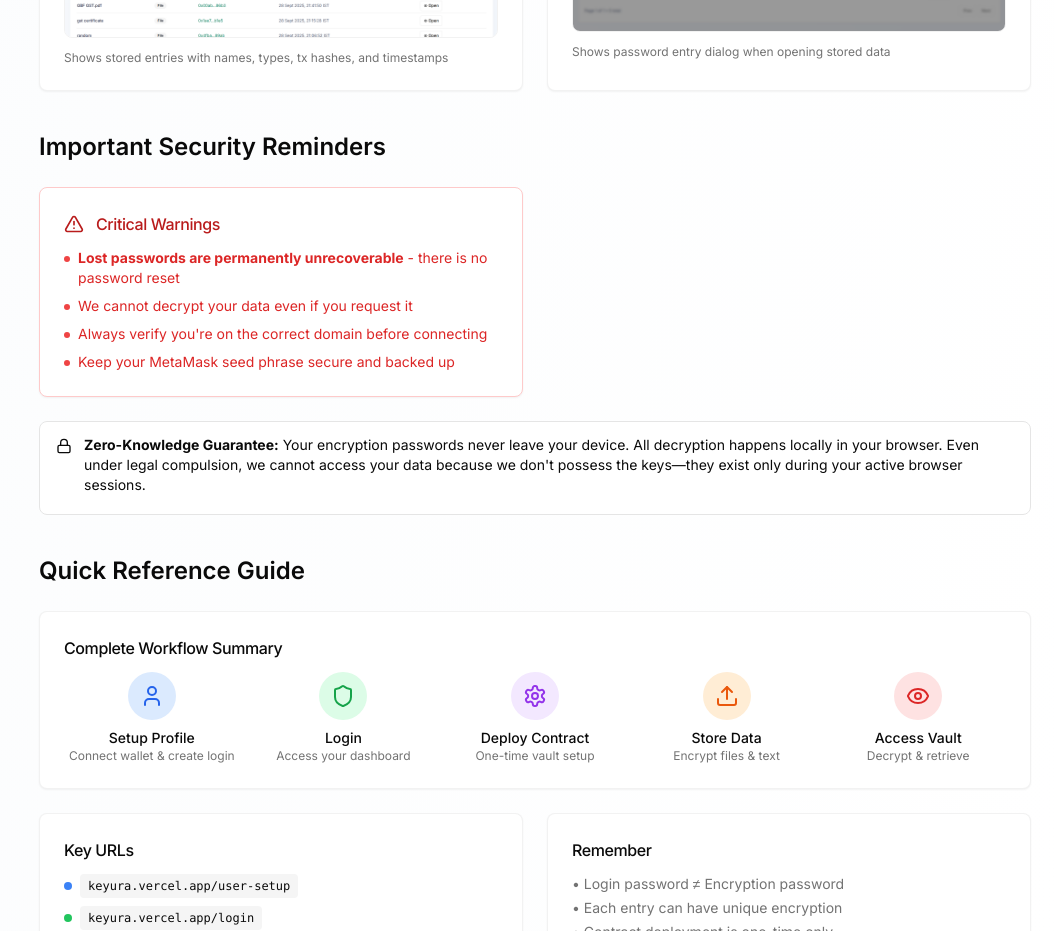
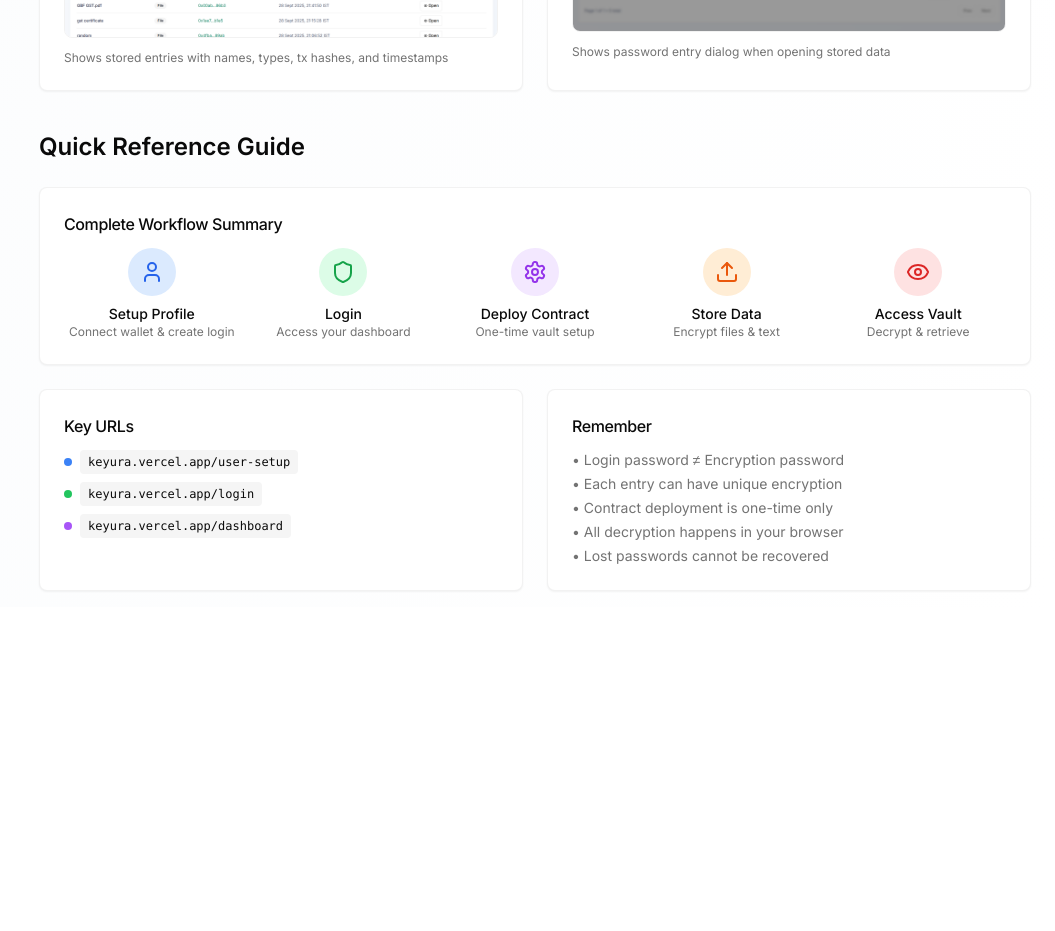
Before and after one commit to srivathsav004/keyura, a Next.js app: page /documentation in a window 1280 px wide. Shown: the part 9000-9931 px from the top of the page, without its empty margins (225-1280 px from the left). After the commit the page ends 9607 px from the top, so only its background shows below. Built offline with nearby package versions, Linux system fonts and the light colour scheme.

Commit message:
using keyura update

```diff
--- a/app/documentation/using-keyura.tsx
+++ b/app/documentation/using-keyura.tsx
@@ -763,55 +763,6 @@ export default function UsingKeyura() {
         </div>
       </div>
 
-      {/* Security Reminders */}
-      <div className="space-y-6">
-        <div className="space-y-4">
-          <h2 id="security-reminders" className="text-2xl font-semibold text-foreground">
-            Important Security Reminders
-          </h2>
-        </div>
-
-        <div className="grid gap-6 grid-cols-1 lg:grid-cols-2">
-          <Card className="border-red-200 dark:border-red-800">
-            <CardHeader className="pb-3">
-              <CardTitle className="text-base font-medium flex items-center gap-3 text-red-700 dark:text-red-400">
-                <AlertTriangle className="h-5 w-5" />
-                Critical Warnings
-              </CardTitle>
-            </CardHeader>
-            <CardContent className="pt-0">
-              <ul className="text-sm text-red-600 dark:text-red-400 space-y-2">
-                <li className="flex items-start gap-2">
-                  <span className="w-1.5 h-1.5 bg-red-500 rounded-full mt-2 flex-shrink-0"></span>
-                  <span><strong>Lost passwords are permanently unrecoverable</strong> - there is no password reset</span>
-                </li>
-                <li className="flex items-start gap-2">
-                  <span className="w-1.5 h-1.5 bg-red-500 rounded-full mt-2 flex-shrink-0"></span>
-                  <span>We cannot decrypt your data even if you request it</span>
-                </li>
-                <li className="flex items-start gap-2">
-                  <span className="w-1.5 h-1.5 bg-red-500 rounded-full mt-2 flex-shrink-0"></span>
-                  <span>Always verify you're on the correct domain before connecting</span>
-                </li>
-                <li className="flex items-start gap-2">
-                  <span className="w-1.5 h-1.5 bg-red-500 rounded-full mt-2 flex-shrink-0"></span>
-                  <span>Keep your MetaMask seed phrase secure and backed up</span>
-                </li>
-              </ul>
-            </CardContent>
-          </Card>
-        </div>
-
-        <Alert>
-          <Lock className="h-4 w-4" />
-          <AlertDescription>
-            <strong>Zero-Knowledge Guarantee:</strong> Your encryption passwords never leave your device. All decryption
-            happens locally in your browser. Even under legal compulsion, we cannot access your data because we don't
-            possess the keys—they exist only during your active browser sessions.
-          </AlertDescription>
-        </Alert>
-      </div>
-
       {/* Quick Reference */}
       <div className="space-y-6">
         <div className="space-y-4">
```
